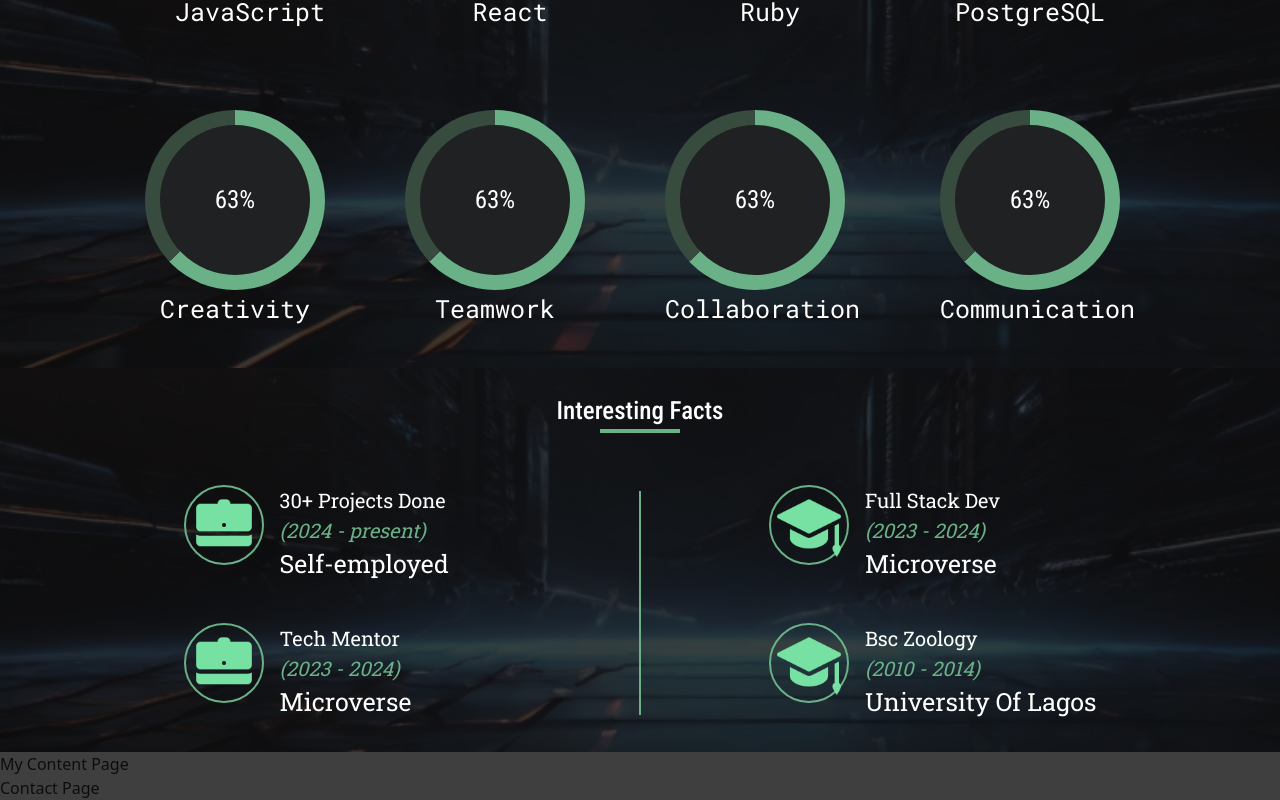
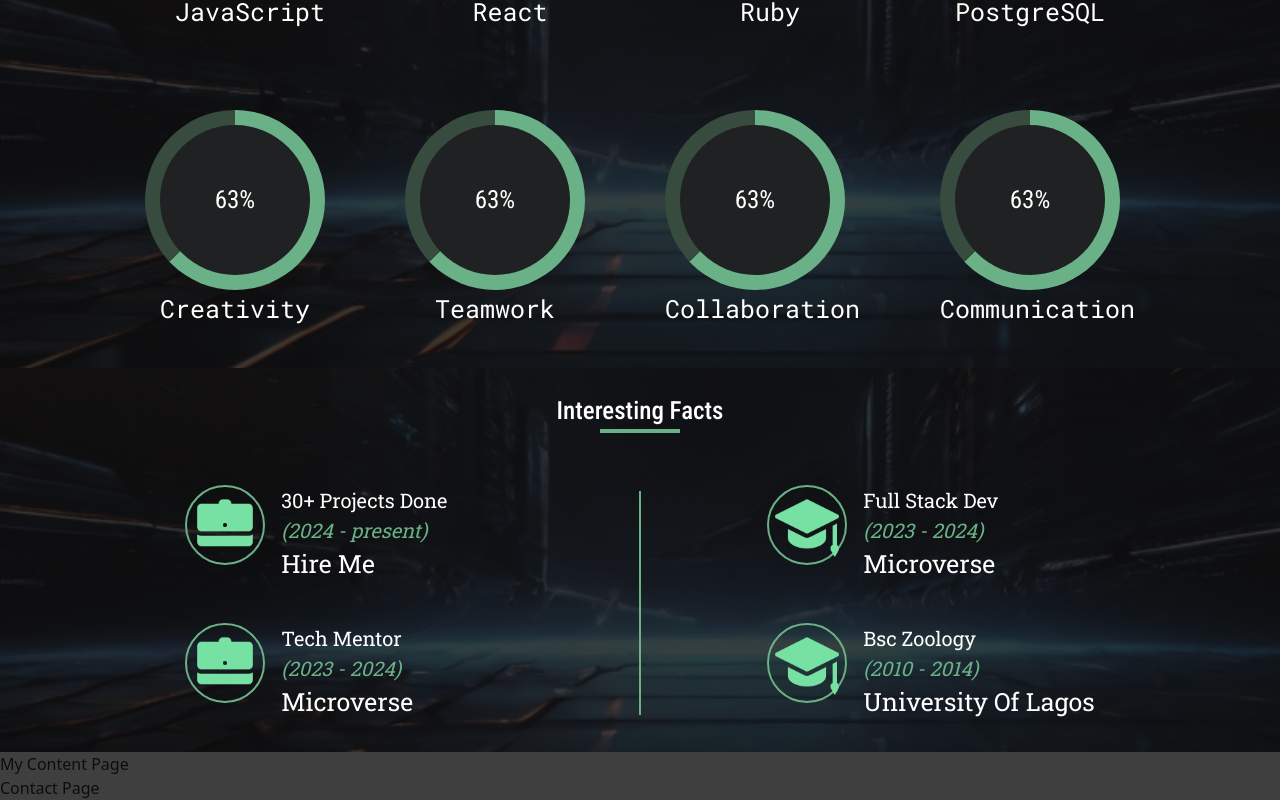
Before and after one commit to Ayokunnumi1/ayokunnumi-portfolio, a React (Create React App) app: page / in a window 1280 px wide. Shown: the part 3178-3978 px from the top of the page. Built offline with nearby package versions, Linux system fonts and the light colour scheme; the HTML template or start-up script is replaced by a standard one.

Commit message:
Change self employed to hire me in interesting facts component

```diff
--- a/src/component/InterestingFacts.js
+++ b/src/component/InterestingFacts.js
@@ -26,7 +26,7 @@ const InterestingFacts = () => {
                   (<span>2024 - </span>
                   <span>present</span>)
                 </p>
-                <p className="qualification-sch">Self-employed</p>
+                <p className="qualification-sch">Hire Me</p>
               </div>
             </div>
             <div className="flex gap-4">
```
